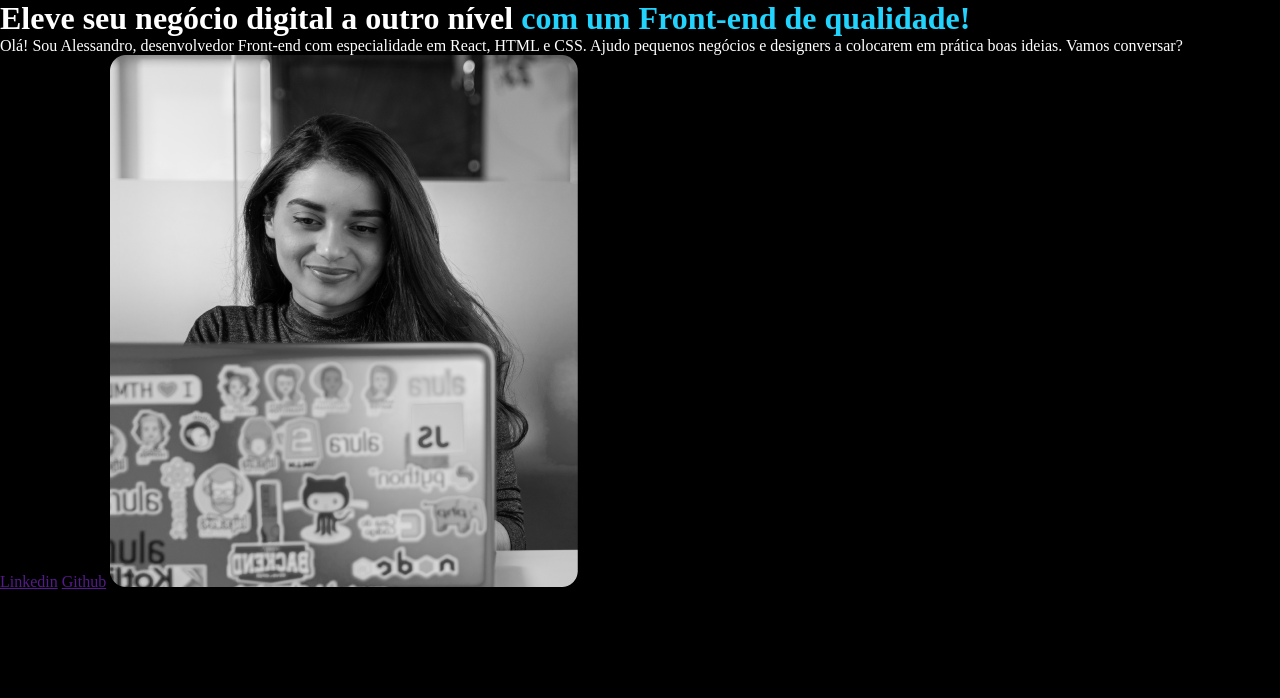
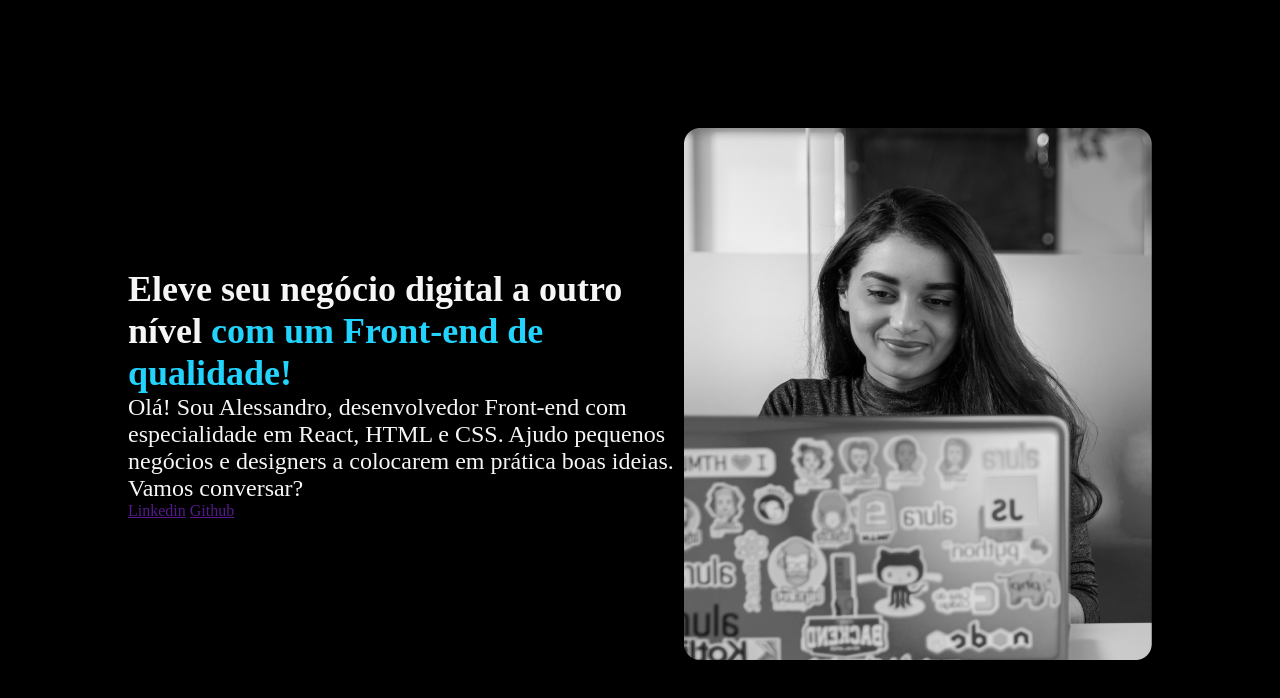
Before and after one commit to costaalessandro-ux/Portifolio, a plain HTML site: page index.html in a window 1280 px wide. Drawn offline with Linux system fonts and the light colour scheme.

Commit message:
atualiza layout

```diff
--- a/css/style.css
+++ b/css/style.css
@@ -5,9 +5,24 @@
 body{
     height: 100vh;
     box-sizing: border-box;
-    background-color: black;
-    color: white;
+    background-color: #000000;
+    color: #F6F6F6;
 }
 .titulo-destaque{
     color: #22D4FD;
 }
+.apresentacao{
+    margin: 10%;
+    display: flex;
+    align-items: center;
+    justify-content: space-between;
+}
+.apresentacao__conteudo{
+    width: 615px;
+}
+.apresentacao__conteudo__titulo{
+    font-size: 36px;
+}
+.apresentacao__conteudo__texto{
+    font-size: 24px;
+}
--- a/index.html
+++ b/index.html
@@ -11,12 +11,14 @@
     <header>
 
     </header>
-    <main>
-        <h1>Eleve seu negócio digital a outro nível <strong class="titulo-destaque">com um Front-end de qualidade!</strong></h1>
-        <p>Olá! Sou Alessandro, desenvolvedor Front-end com especialidade em React, HTML e CSS.
-            Ajudo pequenos negócios e designers a colocarem em prática boas ideias. Vamos conversar?</p>
-            <a href="">Linkedin</a>
-            <a href="">Github</a>
+    <main class="apresentacao">
+        <section class="apresentacao__conteudo">
+            <h1 class="apresentacao__conteudo__titulo">Eleve seu negócio digital a outro nível <strong class="titulo-destaque">com um Front-end de qualidade!</strong></h1>
+            <p class="apresentacao__conteudo__texto">Olá! Sou Alessandro, desenvolvedor Front-end com especialidade em React, HTML e CSS.
+                Ajudo pequenos negócios e designers a colocarem em prática boas ideias. Vamos conversar?</p>
+                <a href="">Linkedin</a>
+                <a href="">Github</a>
+        </section>
             <img src="images/Rectangle 47.png" alt="foto">
     </main>
     <footer>
```
